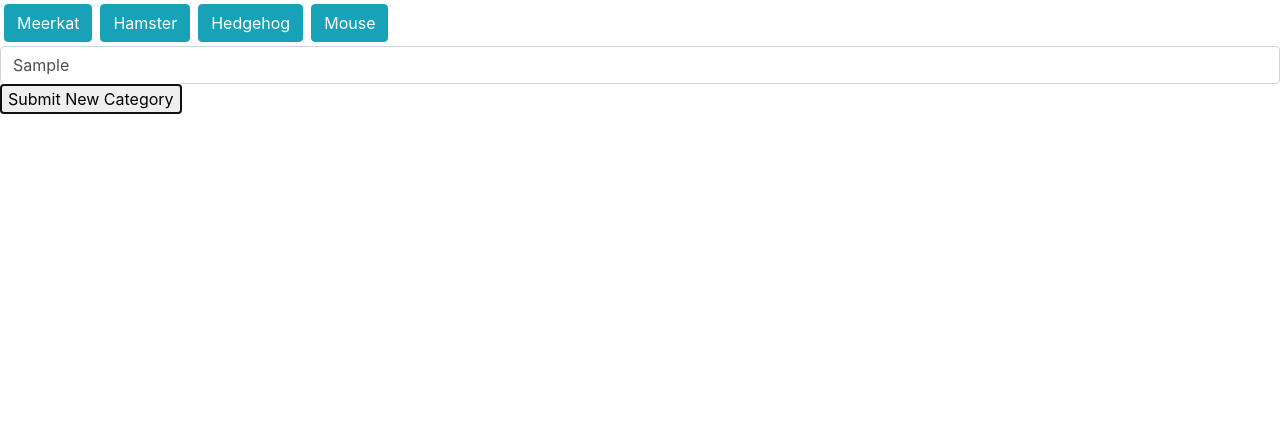
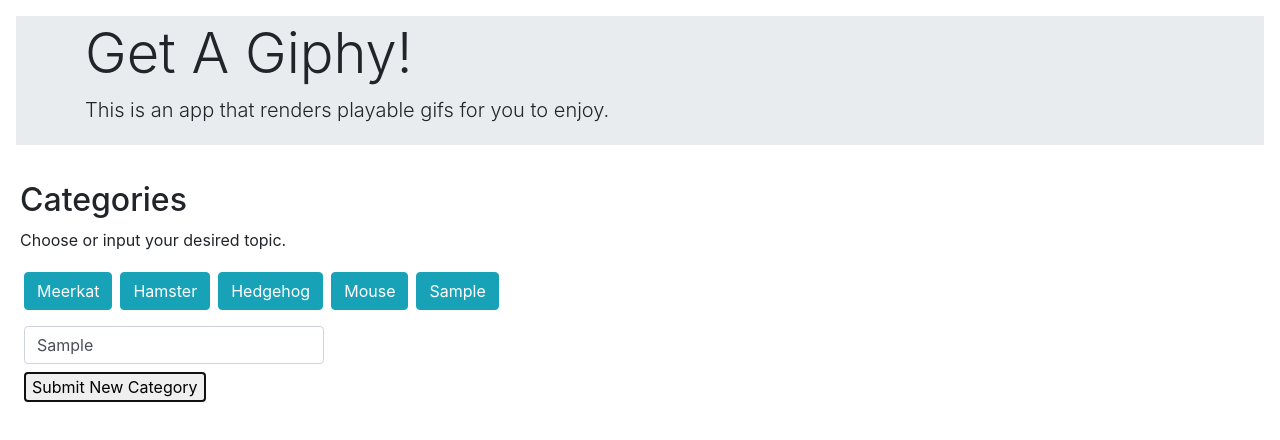
Before and after one commit to mkd454/GIPHY-API, a plain HTML site: page index.html in a window 1280 px wide. Both pictures are taken after typing "Sample" into the empty fields and a click on the button "Submit New Category". Drawn offline with nearby package versions, Linux system fonts and the light colour scheme.

Commit message:
added a little bootstrap

```diff
--- a/index.html
+++ b/index.html
@@ -16,18 +16,28 @@
   <link rel="stylesheet" type="text/css" href="css/style.css">
   <title>GIPHY-API</title>
 </head>
-<body>
-
-  <div id="buttonDiv">
+<body class="p-3">
+  <!-- Title -->
+  <div class="jumbotron jumbotron-fluid p-1">
+    <div class="container">
+      <h1 class="display-4">Get A Giphy!</h1>
+      <p class="lead">This is an app that renders playable gifs for you to enjoy.</p>
+    </div>
   </div>
 
-  <form>
-    <input type="text" class="form-control" id="newTopic">
-    <button type="button" id="newTopicButton">Submit New Category</button>
+  <!-- Categories -->
+  <div class="p-1">
+    <h2>Categories</h2>
+    <p>Choose or input your desired topic.</p>
+    <div id="buttonDiv"></div>
+  </div>
+
+  <form class="m-1 p-1">
+    <input type="text" class="form-control" id="newTopic" style="width: 300px;">
+    <button type="button" class="my-2" id="newTopicButton">Submit New Category</button>
   </form>
 
-  <div id="imageDiv">
-  </div>
+  <div id="imageDiv" class="d-flex"></div>
 
   <!-- Link jQuery -->
   <script src="https://cdnjs.cloudflare.com/ajax/libs/jquery/3.2.1/jquery.min.js"></script>
--- a/javascript/functionality.js
+++ b/javascript/functionality.js
@@ -6,8 +6,10 @@ $(document).ready(function() {
   $("#newTopicButton").on("click", function(e){
     e.preventDefault();
 
-    var newTopic = $(this);
-    console.log(newTopic);
+    var newTopic = $("#newTopic").val().trim();
+    topics.push(newTopic);
+    renderButtons(topics);
+    $("input").attr("value","");
   })
 
   //Create a button for every animal in the array
@@ -24,7 +26,7 @@ $(document).ready(function() {
   renderButtons(topics);
 
   // Obtain user button click value
-  $(".giphyButton").on("click", function(event) {
+  $(document).on("click", ".giphyButton", function(event) {
     event.preventDefault();
     var topic = $(this).val();
     $("#imageDiv").empty();
```
Also changed, not shown: 1 other file.
